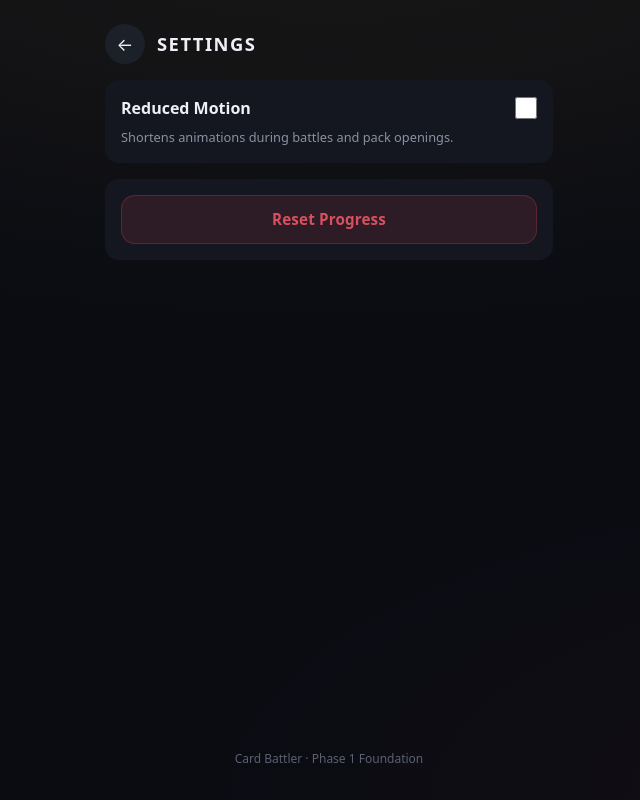
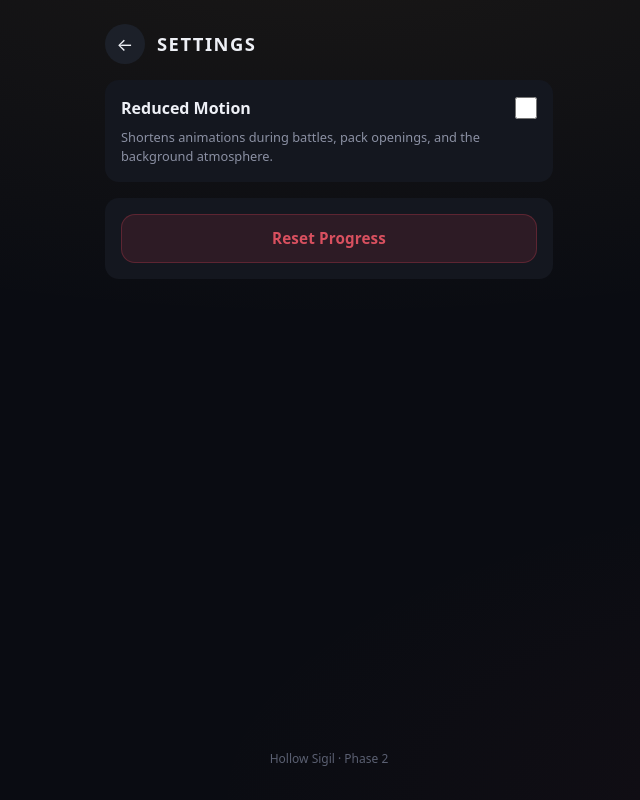
Before and after one commit to CaptainN290/Card-Game, a React (Vite) app: page / in a window 1280 px wide. Both pictures are taken after a click on the button "Settings". Shown: the whole page, without its empty margins (311-951 px from the left). Built offline with nearby package versions, Linux system fonts and the light colour scheme.

Commit message:
Modify settings description and version label
Updated settings description and version text.

```diff
--- a/src/Settings.tsx
+++ b/src/Settings.tsx
@@ -29,7 +29,7 @@ export default function Settings({ settings, onSettingsChange, onResetProgress,
             onChange={(e) => onSettingsChange({ ...settings, reducedMotion: e.target.checked })}
           />
         </label>
-        <p className="settings-description">Shortens animations during battles and pack openings.</p>
+        <p className="settings-description">Shortens animations during battles, pack openings, and the background atmosphere.</p>
       </section>
 
       <section className="settings-section">
@@ -58,7 +58,7 @@ export default function Settings({ settings, onSettingsChange, onResetProgress,
         )}
       </section>
 
-      <p className="settings-version">Card Battler · Phase 1 Foundation</p>
+      <p className="settings-version">Hollow Sigil · Phase 2</p>
     </div>
   );
 }
```
